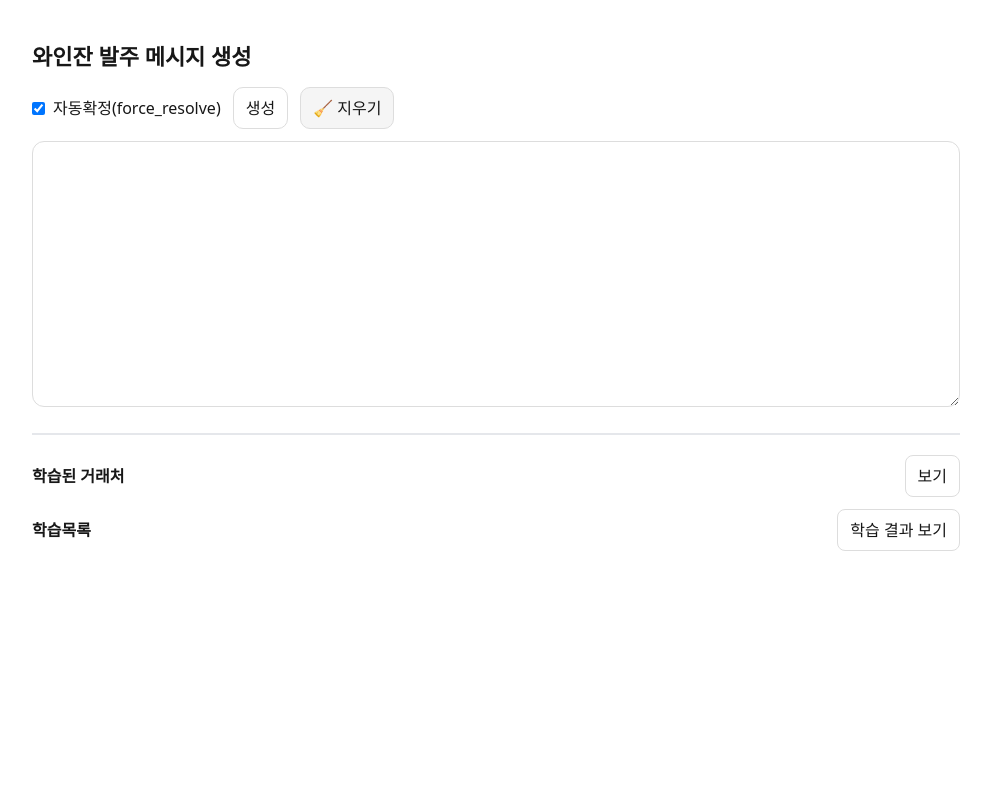
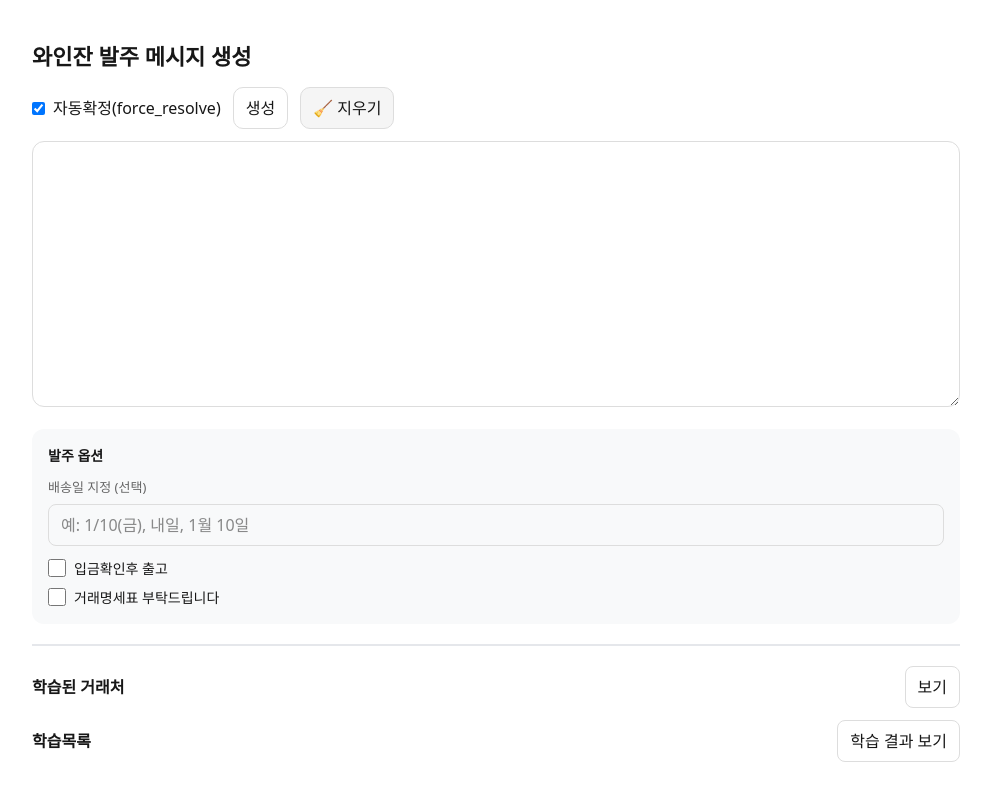
Before and after one commit to chanbap24-create/order_ai, a Next.js app: page /glass in a window 1280 px wide. Shown: the whole page, without its empty margins (144-1135 px from the left). Built offline with nearby package versions, Linux system fonts and the light colour scheme.

Commit message:
feat: 발주 옵션 추가 (배송일 지정, 입금확인후 출고, 거래명세표 요청)

```diff
--- a/app/glass/page.tsx
+++ b/app/glass/page.tsx
@@ -48,6 +48,11 @@ export default function Home() {
   // ✅ 학습된 거래처 목록
   const [showLearnedClients, setShowLearnedClients] = useState(false);
   const [learnedClientVersion, setLearnedClientVersion] = useState(0);
+
+  // ✅ 발주 옵션
+  const [customDeliveryDate, setCustomDeliveryDate] = useState("");
+  const [requirePaymentConfirm, setRequirePaymentConfirm] = useState(false);
+  const [requireInvoice, setRequireInvoice] = useState(false);
 
   const canSave = useMemo(
     () => learnInputs.some((r) => r.alias.trim() && r.canonical.trim()),
@@ -278,10 +283,33 @@ export default function Home() {
   }
 
   async function copyStaffMessage() {
-    const msg = String(data?.staff_message ?? "");
+    let msg = String(data?.staff_message ?? "");
     if (!msg) {
       alert("복사할 내용이 없습니다.");
       return;
+    }
+
+    // ✅ 배송일 커스터마이징
+    if (customDeliveryDate.trim()) {
+      // 기존 배송일 라인 찾아서 교체
+      msg = msg.replace(/배송 예정일: .+/g, `배송 예정일: ${customDeliveryDate.trim()}`);
+    }
+
+    // ✅ 추가 문구 삽입 (발주 요청드립니다 앞에)
+    const additionalLines: string[] = [];
+    if (requirePaymentConfirm) {
+      additionalLines.push("입금확인후 출고.");
+    }
+    if (requireInvoice) {
+      additionalLines.push("거래명세표 부탁드립니다.");
+    }
+
+    if (additionalLines.length > 0) {
+      // "발주 요청드립니다" 앞에 추가
+      msg = msg.replace(
+        /발주 요청드립니다\./g,
+        additionalLines.join("\n") + "\n\n발주 요청드립니다."
+      );
     }
 
     try {
@@ -497,6 +525,54 @@ export default function Home() {
           ...monoStyle,
         }}
       />
+
+      {/* ===== 발주 옵션 ===== */}
+      <div style={{ marginTop: 16, padding: 16, background: "#f8f9fa", borderRadius: 12 }}>
+        <div style={{ fontSize: 14, fontWeight: 700, marginBottom: 12 }}>발주 옵션</div>
+
+        {/* 배송일 지정 */}
+        <div style={{ marginBottom: 12 }}>
+          <label style={{ fontSize: 13, color: "#666", display: "block", marginBottom: 6 }}>
+            배송일 지정 (선택)
+          </label>
+          <input
+            type="text"
+            value={customDeliveryDate}
+            onChange={(e) => setCustomDeliveryDate(e.target.value)}
+            placeholder="예: 1/10(금), 내일, 1월 10일"
+            style={{
+              width: "100%",
+              padding: "8px 12px",
+              borderRadius: 8,
+              border: "1px solid #ddd",
+              fontSize: 16,
+            }}
+          />
+        </div>
+
+        {/* 추가 문구 */}
+        <div style={{ display: "flex", flexDirection: "column", gap: 8 }}>
+          <label style={{ display: "flex", alignItems: "center", gap: 8, cursor: "pointer" }}>
+            <input
+              type="checkbox"
+              checked={requirePaymentConfirm}
+              onChange={(e) => setRequirePaymentConfirm(e.target.checked)}
+              style={{ width: 18, height: 18 }}
+            />
+            <span style={{ fontSize: 14 }}>입금확인후 출고</span>
+          </label>
+
+          <label style={{ display: "flex", alignItems: "center", gap: 8, cursor: "pointer" }}>
+            <input
+              type="checkbox"
+              checked={requireInvoice}
+              onChange={(e) => setRequireInvoice(e.target.checked)}
+              style={{ width: 18, height: 18 }}
+            />
+            <span style={{ fontSize: 14 }}>거래명세표 부탁드립니다</span>
+          </label>
+        </div>
+      </div>
 
       {/* =========================
           ✅ 거래처 선택 패널
--- a/app/wine/page.tsx
+++ b/app/wine/page.tsx
@@ -48,6 +48,11 @@ export default function Home() {
   // ✅ 학습된 거래처 목록
   const [showLearnedClients, setShowLearnedClients] = useState(false);
   const [learnedClientVersion, setLearnedClientVersion] = useState(0);
+
+  // ✅ 발주 옵션
+  const [customDeliveryDate, setCustomDeliveryDate] = useState("");
+  const [requirePaymentConfirm, setRequirePaymentConfirm] = useState(false);
+  const [requireInvoice, setRequireInvoice] = useState(false);
 
   const canSave = useMemo(
     () => learnInputs.some((r) => r.alias.trim() && r.canonical.trim()),
@@ -278,10 +283,33 @@ export default function Home() {
   }
 
   async function copyStaffMessage() {
-    const msg = String(data?.staff_message ?? "");
+    let msg = String(data?.staff_message ?? "");
     if (!msg) {
       alert("복사할 내용이 없습니다.");
       return;
+    }
+
+    // ✅ 배송일 커스터마이징
+    if (customDeliveryDate.trim()) {
+      // 기존 배송일 라인 찾아서 교체
+      msg = msg.replace(/배송 예정일: .+/g, `배송 예정일: ${customDeliveryDate.trim()}`);
+    }
+
+    // ✅ 추가 문구 삽입 (발주 요청드립니다 앞에)
+    const additionalLines: string[] = [];
+    if (requirePaymentConfirm) {
+      additionalLines.push("입금확인후 출고.");
+    }
+    if (requireInvoice) {
+      additionalLines.push("거래명세표 부탁드립니다.");
+    }
+
+    if (additionalLines.length > 0) {
+      // "발주 요청드립니다" 앞에 추가
+      msg = msg.replace(
+        /발주 요청드립니다\./g,
+        additionalLines.join("\n") + "\n\n발주 요청드립니다."
+      );
     }
 
     try {
@@ -497,6 +525,54 @@ export default function Home() {
           ...monoStyle,
         }}
       />
+
+      {/* ===== 발주 옵션 ===== */}
+      <div style={{ marginTop: 16, padding: 16, background: "#f8f9fa", borderRadius: 12 }}>
+        <div style={{ fontSize: 14, fontWeight: 700, marginBottom: 12 }}>발주 옵션</div>
+
+        {/* 배송일 지정 */}
+        <div style={{ marginBottom: 12 }}>
+          <label style={{ fontSize: 13, color: "#666", display: "block", marginBottom: 6 }}>
+            배송일 지정 (선택)
+          </label>
+          <input
+            type="text"
+            value={customDeliveryDate}
+            onChange={(e) => setCustomDeliveryDate(e.target.value)}
+            placeholder="예: 1/10(금), 내일, 1월 10일"
+            style={{
+              width: "100%",
+              padding: "8px 12px",
+              borderRadius: 8,
+              border: "1px solid #ddd",
+              fontSize: 16,
+            }}
+          />
+        </div>
+
+        {/* 추가 문구 */}
+        <div style={{ display: "flex", flexDirection: "column", gap: 8 }}>
+          <label style={{ display: "flex", alignItems: "center", gap: 8, cursor: "pointer" }}>
+            <input
+              type="checkbox"
+              checked={requirePaymentConfirm}
+              onChange={(e) => setRequirePaymentConfirm(e.target.checked)}
+              style={{ width: 18, height: 18 }}
+            />
+            <span style={{ fontSize: 14 }}>입금확인후 출고</span>
+          </label>
+
+          <label style={{ display: "flex", alignItems: "center", gap: 8, cursor: "pointer" }}>
+            <input
+              type="checkbox"
+              checked={requireInvoice}
+              onChange={(e) => setRequireInvoice(e.target.checked)}
+              style={{ width: 18, height: 18 }}
+            />
+            <span style={{ fontSize: 14 }}>거래명세표 부탁드립니다</span>
+          </label>
+        </div>
+      </div>
 
       {/* =========================
           ✅ 거래처 선택 패널
```
Also changed, not shown: 2 other files (tests, documents, lock files or other folders).
